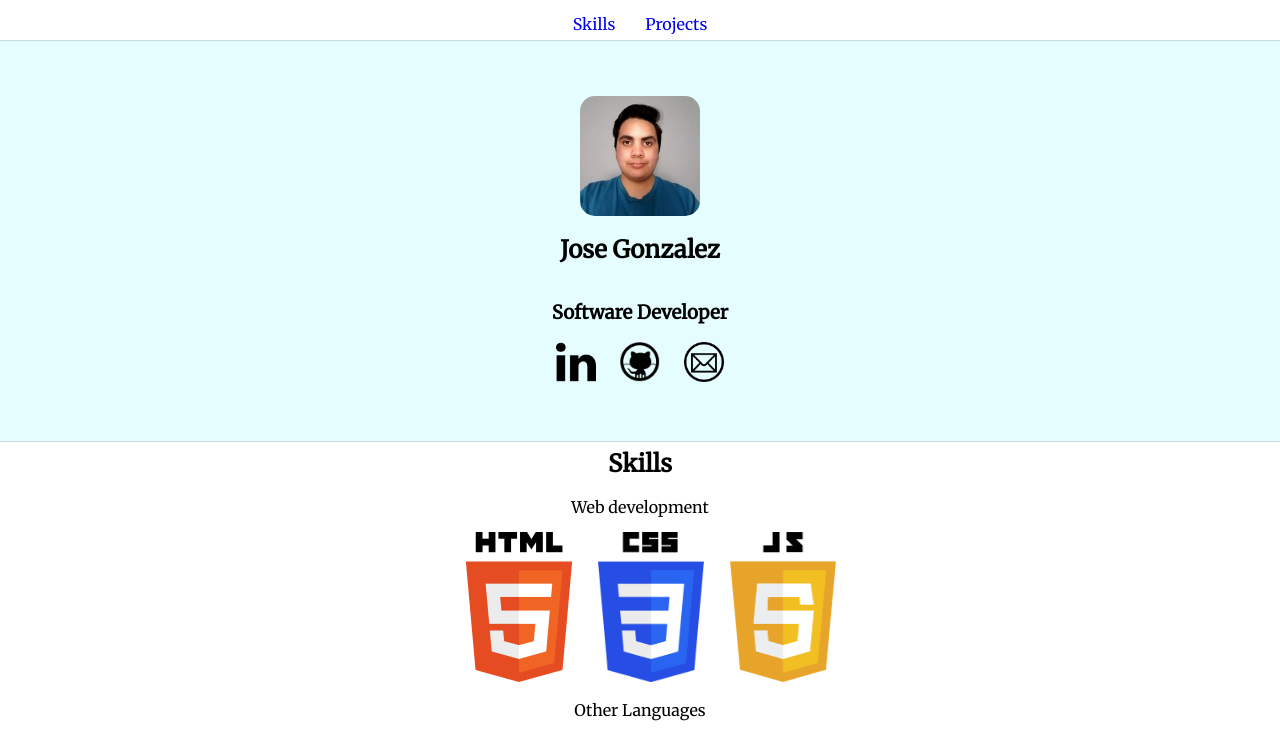
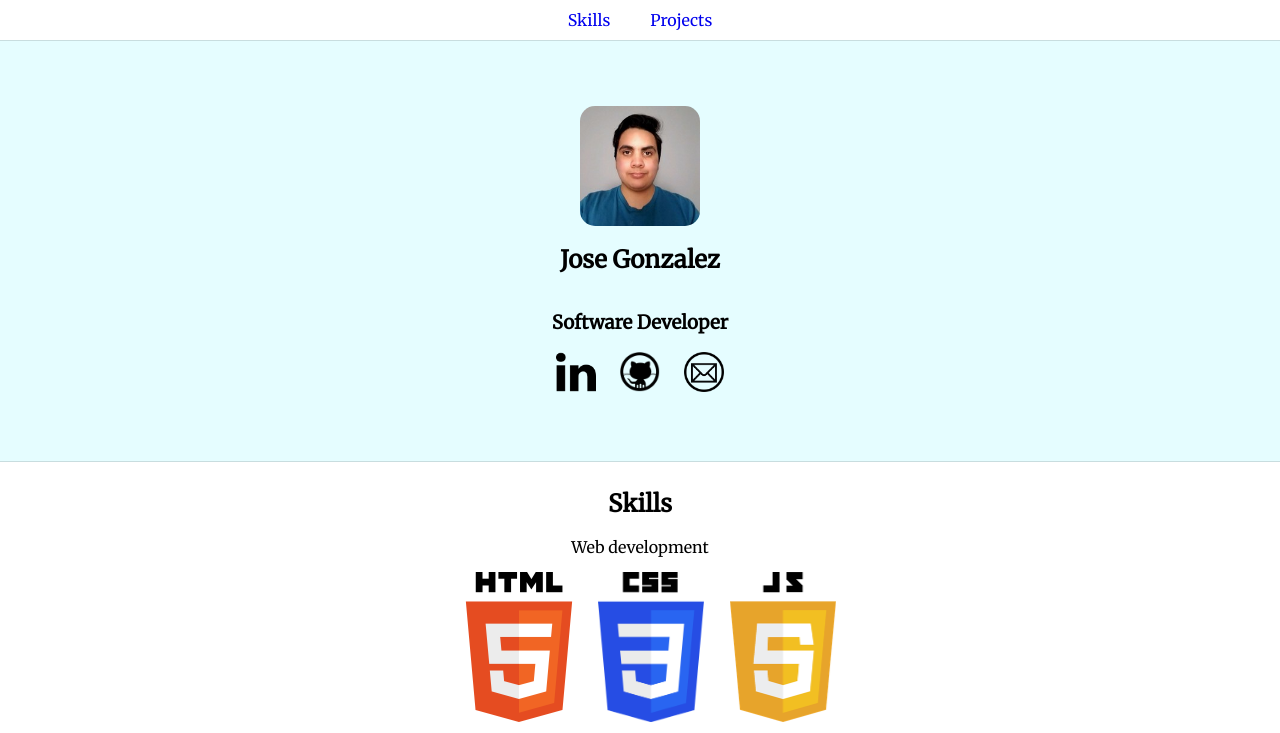
Before and after one commit to JoseGonzalez212/Portfolio, a plain HTML site: page index.html in a window 1280 px wide. Shown: the top 733 px of the page. Drawn offline with Linux system fonts and the light colour scheme.

Commit message:
Add spacing to nav menu

```diff
--- a/main.css
+++ b/main.css
@@ -1,17 +1,21 @@
 #nav-menu {
     display: flex;
     justify-content: center;
+    align-items: center;
     height: 5vh;
     /* background-color: #d83900; */
 }
 #nav-menu a {
-    padding: 15px;
+    padding-left: 20px;
+    padding-right: 20px;
 }
 a:visited {
     color: black;
 }
 #intro {
     background-color: #e5fdff;
+    padding-top: 10px;
+    padding-bottom: 10px;
     height: 50vh;
     display: flex;
     flex-direction: column;
@@ -35,7 +39,7 @@ a:visited {
     padding: 10px;
 }
 #front-page {
-    height: 55vh;
+    height: 60vh;
 }
 .heading {
     margin-top: 0px;
```
